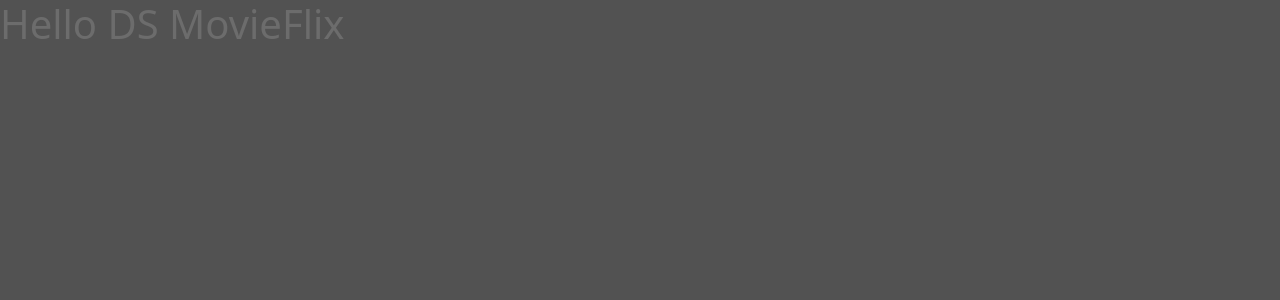
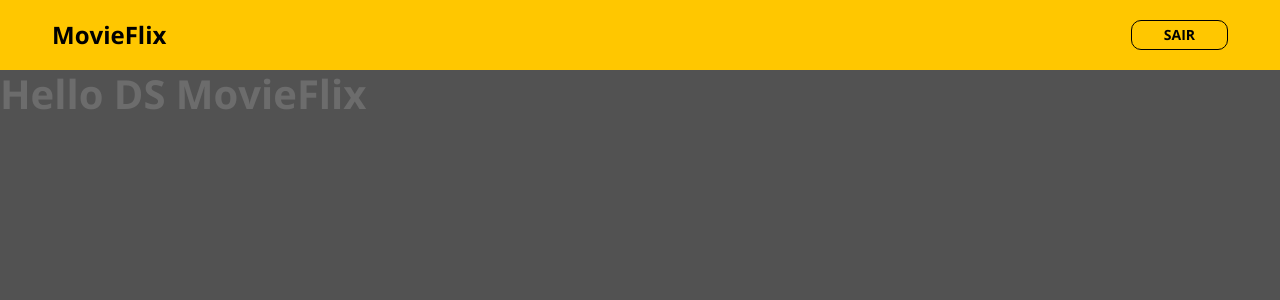
Before and after one commit to crspereira/dsmovieflix-bootcamp, a React (Create React App) app in the folder frontend/: page / in a window 1280 px wide. Shown: the top 300 px of the page. Built offline with nearby package versions, Linux system fonts and the light colour scheme.

Commit message:
FrontEnd Challenge MovieFlix - NavBar Component Created

```diff
--- a/frontend/src/App.scss
+++ b/frontend/src/App.scss
@@ -0,0 +1,15 @@
+@import url('https://fonts.googleapis.com/css2?family=Open+Sans:wght@400;700&display=swap');
+
+* {
+  font-family: 'Open Sans', sans-serif;
+}
+
+h1, h2, h3, h4, h5, h6 {
+  font-weight: 700;
+  margin-bottom: 0;
+}
+
+a, a:hover {
+  color: unset;
+  text-decoration: none;
+}
--- a/frontend/src/App.tsx
+++ b/frontend/src/App.tsx
@@ -1,9 +1,13 @@
-import './App.scss'
+import Navbar from 'core/components/NavBar';
+import './App.scss';
 
 const App = () => {
   return (
-    <h1>Hello DS MovieFlix</h1>
+    <>
+      <Navbar />
+      <h1>Hello DS MovieFlix</h1>
+    </>
   );
-}
+};
 
 export default App;
--- /dev/null
+++ b/frontend/src/core/components/NavBar/index.tsx
@@ -0,0 +1,20 @@
+import './styles.scss';
+
+const Navbar = () => {
+  return (
+    <nav className="navbar navbar-expand-md bg-primary main-nav">
+      <div className="container-fluid">
+        <a href="link" className="navbar-logo">
+          <h4>MovieFlix</h4>
+        </a>
+        <div className="">
+          <div className="navbar-nav offset-xxl-12 navbar-logout-button">
+            <span className="navbar-logout-button-text">Sair</span>
+          </div>
+        </div>
+      </div>
+    </nav>
+  );
+};
+
+export default Navbar;
--- /dev/null
+++ b/frontend/src/core/components/NavBar/styles.scss
@@ -0,0 +1,35 @@
+.main-nav {
+  height: 70px;
+  padding-left: 40px;
+  padding-right: 40px;
+}
+
+.navbar-logo, .navbar-logo:hover {
+  color: #000000;
+}
+
+.navbar-logout-button {
+  width: 97.1px;
+  height: 30px;
+  border: 1px solid #000000;
+  border-radius: 10px;
+  display: flex;
+  align-items: center;
+  justify-content: center;
+  cursor: pointer;
+  transition: 0.3s;
+}
+
+.navbar-logout-button:hover {
+  background-color: rgba(0, 0, 0, 0.2);
+}
+
+.navbar-logout-button-text {
+  display: block;
+  font-weight: 700;
+  font-size: 14px;
+  line-height: 19.07px;
+  letter-spacing: -1.5%;
+  text-transform: uppercase;
+  color: #000000;
+}
--- a/frontend/src/index.tsx
+++ b/frontend/src/index.tsx
@@ -5,7 +5,7 @@
 
 ReactDOM.render(
   <React.StrictMode>
-      <App />
+    <App />
   </React.StrictMode>,
   document.getElementById('root')
 );
```
Also changed, not shown: 1 other file (tests, documents, lock files or other folders).
